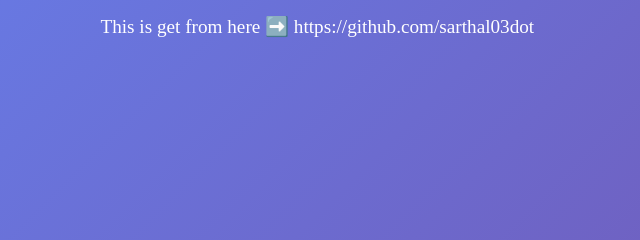
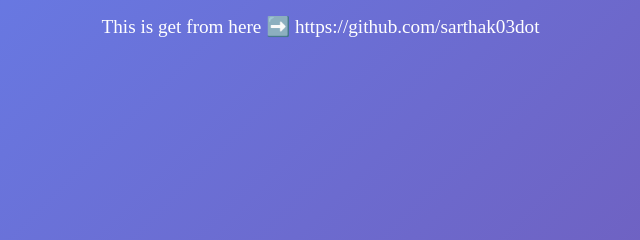
Before and after one commit to sarthak03dot/Password-Generator, a plain HTML site: page index.html in a window 1280 px wide. Shown: the top 240 px of the page, 248-888 px from the left. Drawn offline with Linux system fonts and the light colour scheme.

Commit message:
Update index.html

```diff
--- a/index.html
+++ b/index.html
@@ -8,7 +8,7 @@
   </head>
   <body>
     <div class="running-line">
-      <span>This is get from here ➡️ https://github.com/sarthal03dot</span>
+      <span>This is get from here ➡️ https://github.com/sarthak03dot</span>
     </div>
     <h2>Password Generator</h2>
     <div class="container">
```
